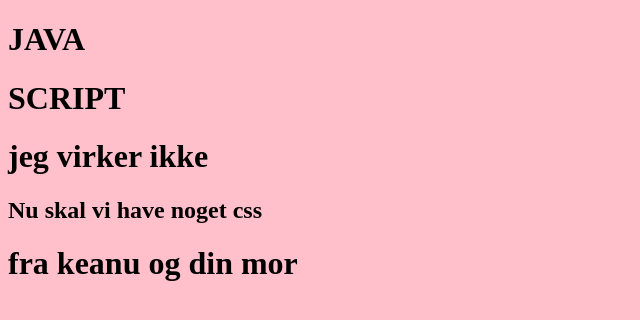
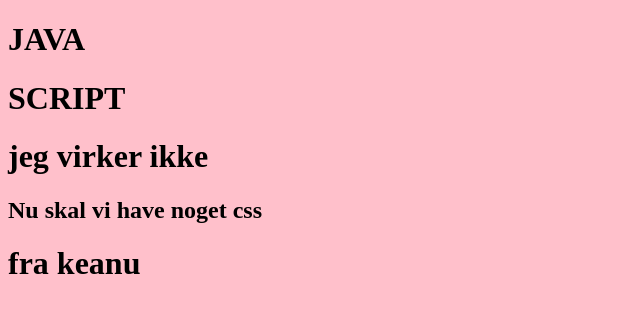
Before and after one commit to Keanu2700/javascript, a plain HTML site: page index.html in a window 1280 px wide. Shown: the whole page, without its empty margins (0-640 px from the left). Drawn offline with Linux system fonts and the light colour scheme.

Commit message:
Update index.html

```diff
--- a/index.html
+++ b/index.html
@@ -10,6 +10,6 @@
   <body>
     <h1>jeg virker ikke</h1>
     <h2>Nu skal vi have noget css</h2>
-    <h1>fra keanu og din mor</h1>
+    <h1>fra keanu</h1>
   </body>
 </html>
```
